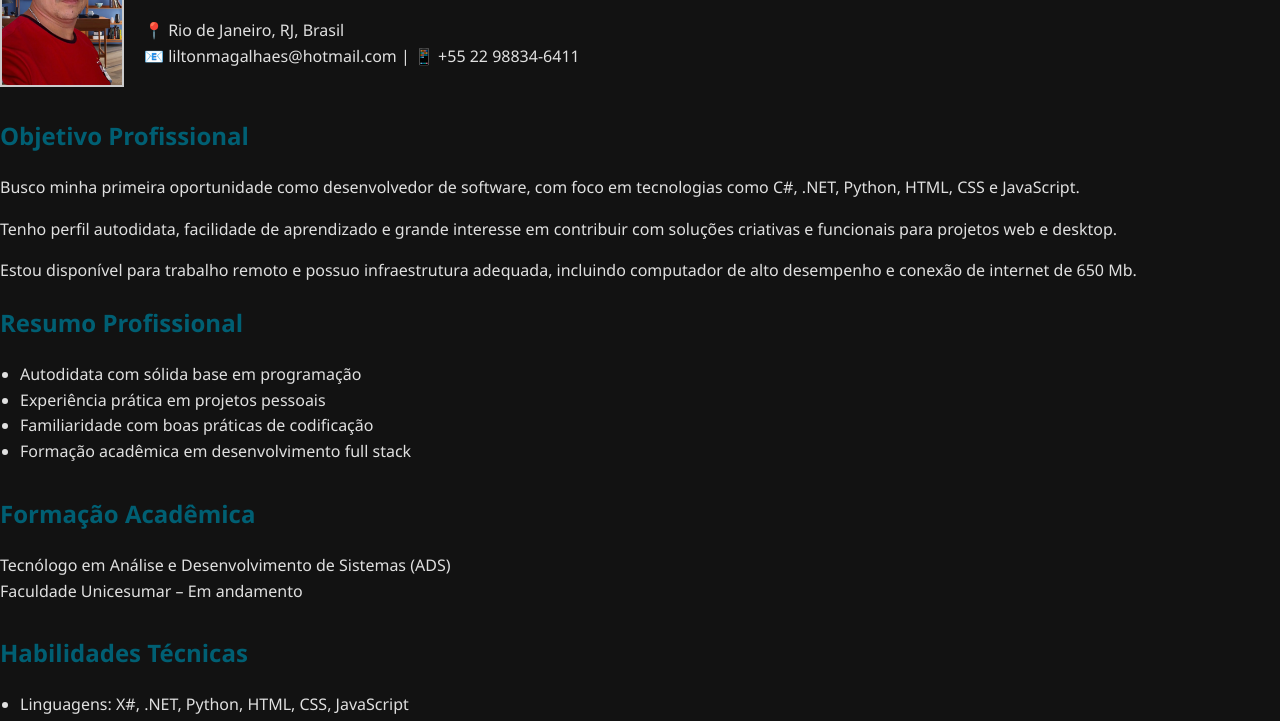
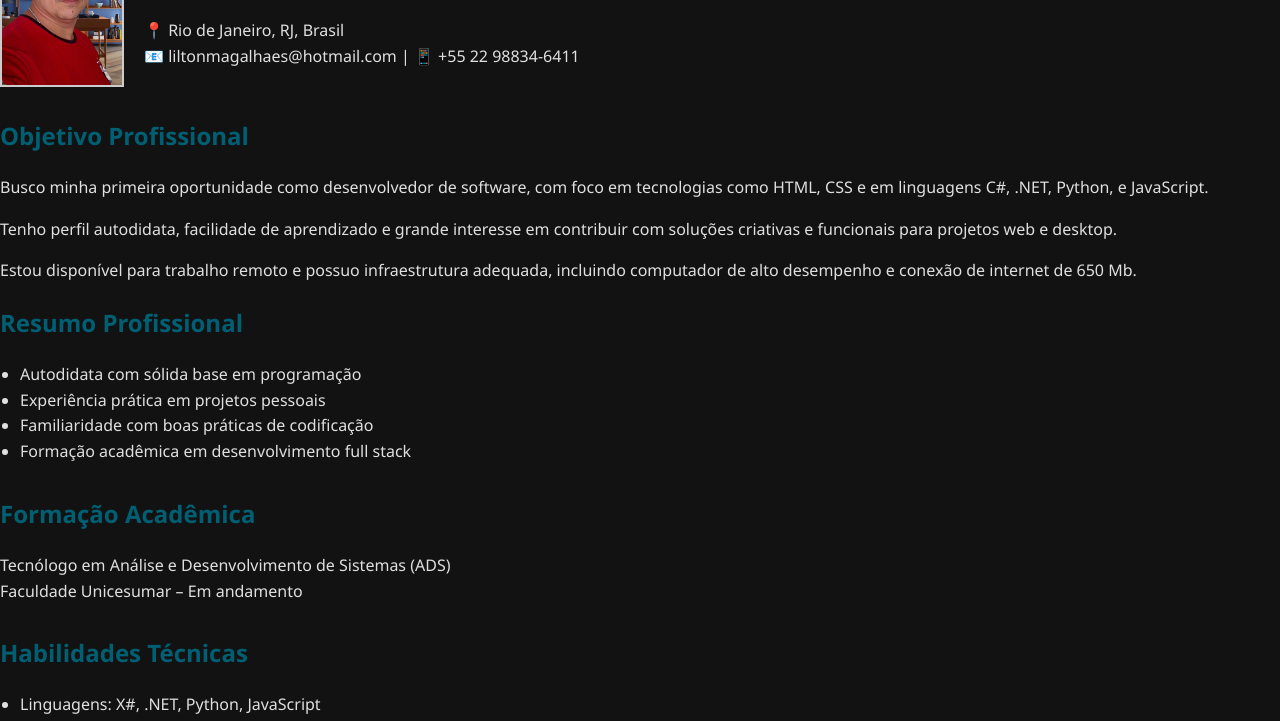
Before and after one commit to LiltonMagalhaes/LiltonMagalhaes.github.io, a plain HTML site: page index.html in a window 1280 px wide. Shown: the part 77-798 px from the top of the page. Drawn offline with Linux system fonts and the light colour scheme.

Commit message:
Update professional objective and skills section

```diff
--- a/index.html
+++ b/index.html
@@ -25,8 +25,8 @@
     <div class="section">
         <h2>Objetivo Profissional</h2>
         <p>
-            Busco minha primeira oportunidade como desenvolvedor de software, com foco em tecnologias como C#, .NET,
-            Python, HTML, CSS e JavaScript.
+            Busco minha primeira oportunidade como desenvolvedor de software, com foco em tecnologias como HTML, CSS e em linguagens C#, .NET,
+            Python, e JavaScript.
         </p>
         <p>
             Tenho perfil autodidata, facilidade de aprendizado e grande interesse em contribuir com soluções criativas e
@@ -56,7 +56,7 @@
         <div class="section">
             <h2>Habilidades Técnicas</h2>
             <ul>
-                <li>Linguagens: X#, .NET, Python, HTML, CSS, JavaScript</li>
+                <li>Linguagens: X#, .NET, Python, JavaScript</li>
                 <li>Ferramentas: Visual Studio</li>
                 <li>Banco de Dados: SQL, MySQL</li>
             </ul>
```
